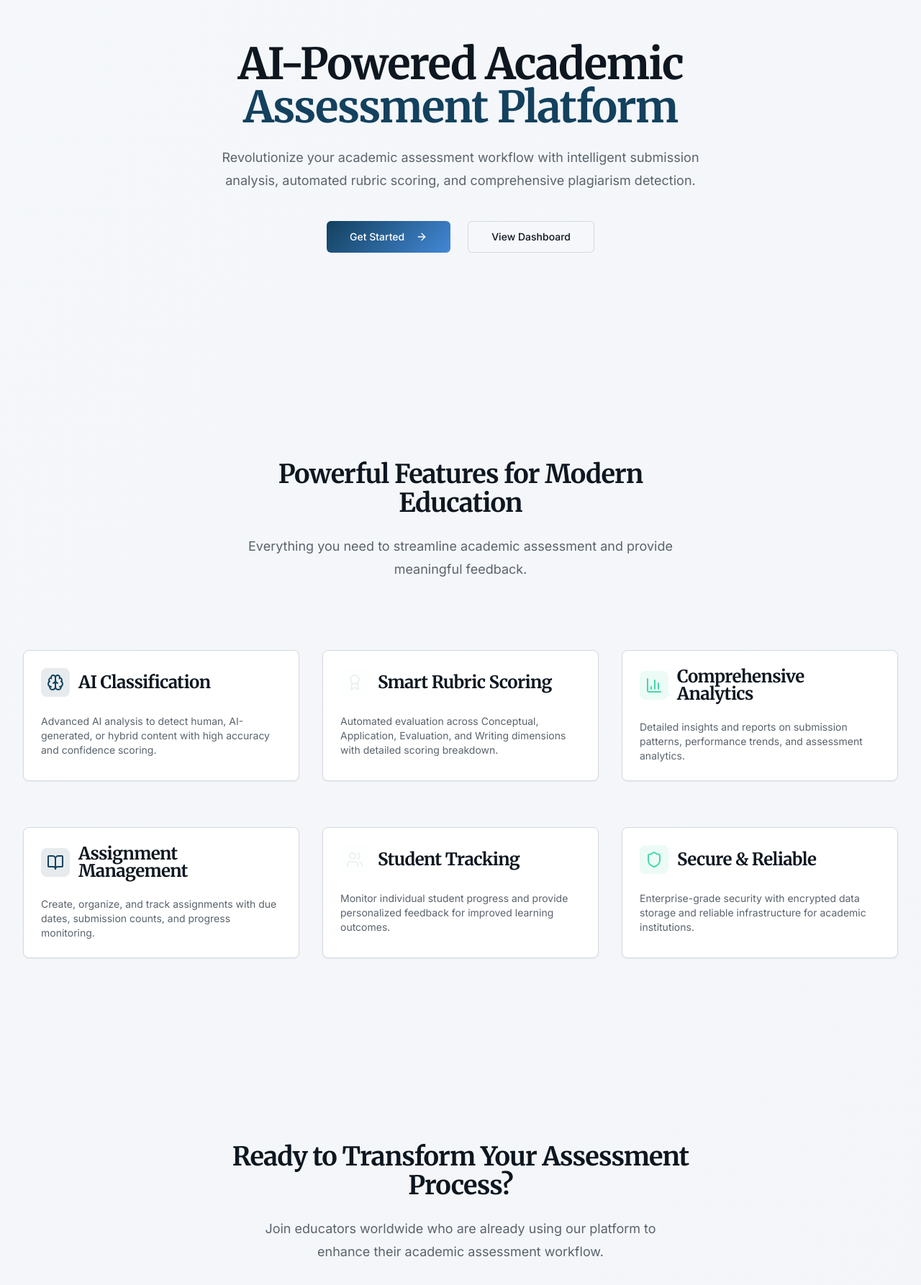
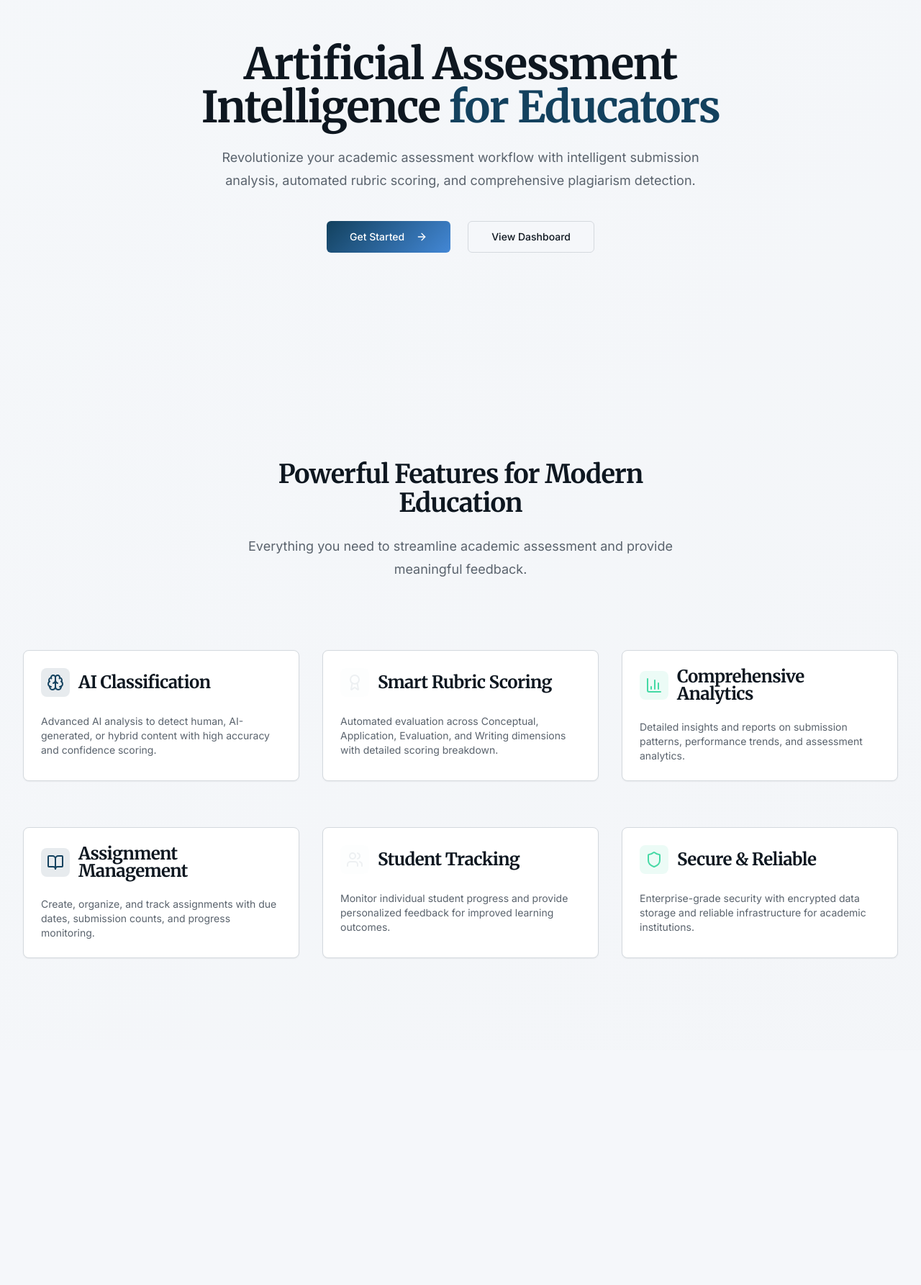
Before and after one commit to Negpkr/aaie-webapp, a React (Vite) app: page / in a window 1280 px wide. Shown: the part 125-1910 px from the top of the page at 72% size. After the commit the page ends 1584 px from the top, so only its background shows below. Built offline with nearby package versions, Linux system fonts and the light colour scheme.

Commit message:
Update homepage and AAIE title
Update homepage title to "Artificial Assessment Intelligence for Educators" and remove the "Ready to Transform Your Assessment Process?" section. Also, update the AAIE title on the other page.

```diff
--- a/src/components/layout/AppSidebar.tsx
+++ b/src/components/layout/AppSidebar.tsx
@@ -71,7 +71,7 @@ export function AppSidebar() {
             <div className="flex flex-col">
               <span className="font-heading text-sm font-bold text-primary">AAIE</span>
               <span className="text-xs text-muted-foreground">
-                Assessment Intelligence
+
               </span>
             </div>
           )}
--- a/src/components/layout/Footer.tsx
+++ b/src/components/layout/Footer.tsx
@@ -4,7 +4,7 @@ export function Footer() {
       <div className="container flex flex-col items-center justify-between gap-4 px-4 md:flex-row">
         <div className="flex flex-col items-center gap-2 md:flex-row">
           <p className="text-sm text-muted-foreground">
-            © 2025 AAIE - Artificial Assessment Intelligence for Educators
+            © 2025 AAIE
           </p>
         </div>
 
--- a/src/components/layout/Header.tsx
+++ b/src/components/layout/Header.tsx
@@ -31,7 +31,7 @@ export function Header({ title = 'Dashboard' }: HeaderProps) {
             <div className="flex flex-col">
               <span className="font-heading text-lg font-bold text-primary">AAIE</span>
               <span className="hidden text-xs text-muted-foreground sm:block">
-                Artificial Assessment Intelligence
+
               </span>
             </div>
           </NavLink>
--- a/src/pages/AuthPage.tsx
+++ b/src/pages/AuthPage.tsx
@@ -67,7 +67,7 @@ export default function AuthPage() {
           <div>
             <h1 className="font-heading text-2xl font-bold text-primary">AAIE</h1>
             <p className="text-sm text-muted-foreground">
-              Artificial Assessment Intelligence for Educators
+
             </p>
           </div>
         </div>
--- a/src/pages/HomePage.tsx
+++ b/src/pages/HomePage.tsx
@@ -11,8 +11,8 @@ export default function HomePage() {
         <div className="mx-auto max-w-4xl pt-20 pb-32 sm:pt-32 sm:pb-40">
           <div className="text-center">
             <h1 className="font-heading text-4xl font-bold tracking-tight text-foreground sm:text-6xl">
-              AI-Powered Academic
-              <span className="text-primary"> Assessment Platform</span>
+              Artificial Assessment Intelligence
+              <span className="text-primary"> for Educators</span>
             </h1>
             <p className="mt-6 text-lg leading-8 text-muted-foreground max-w-2xl mx-auto">
               Revolutionize your academic assessment workflow with intelligent submission analysis,
@@ -148,22 +148,6 @@ export default function HomePage() {
         </div>
       </section>
 
-      {/* CTA Section */}
-      <section className="relative isolate px-6 py-24 sm:py-32 lg:px-8">
-        <div className="mx-auto max-w-2xl text-center">
-          <h2 className="font-heading text-3xl font-bold tracking-tight text-foreground sm:text-4xl">
-            Ready to Transform Your Assessment Process?
-          </h2>
-          <p className="mx-auto mt-6 max-w-xl text-lg leading-8 text-muted-foreground">
-            Join educators worldwide who are already using our platform to enhance their academic assessment workflow.
-          </p>
-          <div className="mt-10 flex items-center justify-center gap-x-6">
-            <Button asChild size="lg" className="academic-button bg-gradient-primary">
-
-            </Button>
-          </div>
-        </div>
-      </section>
     </div>
   );
 }
```
